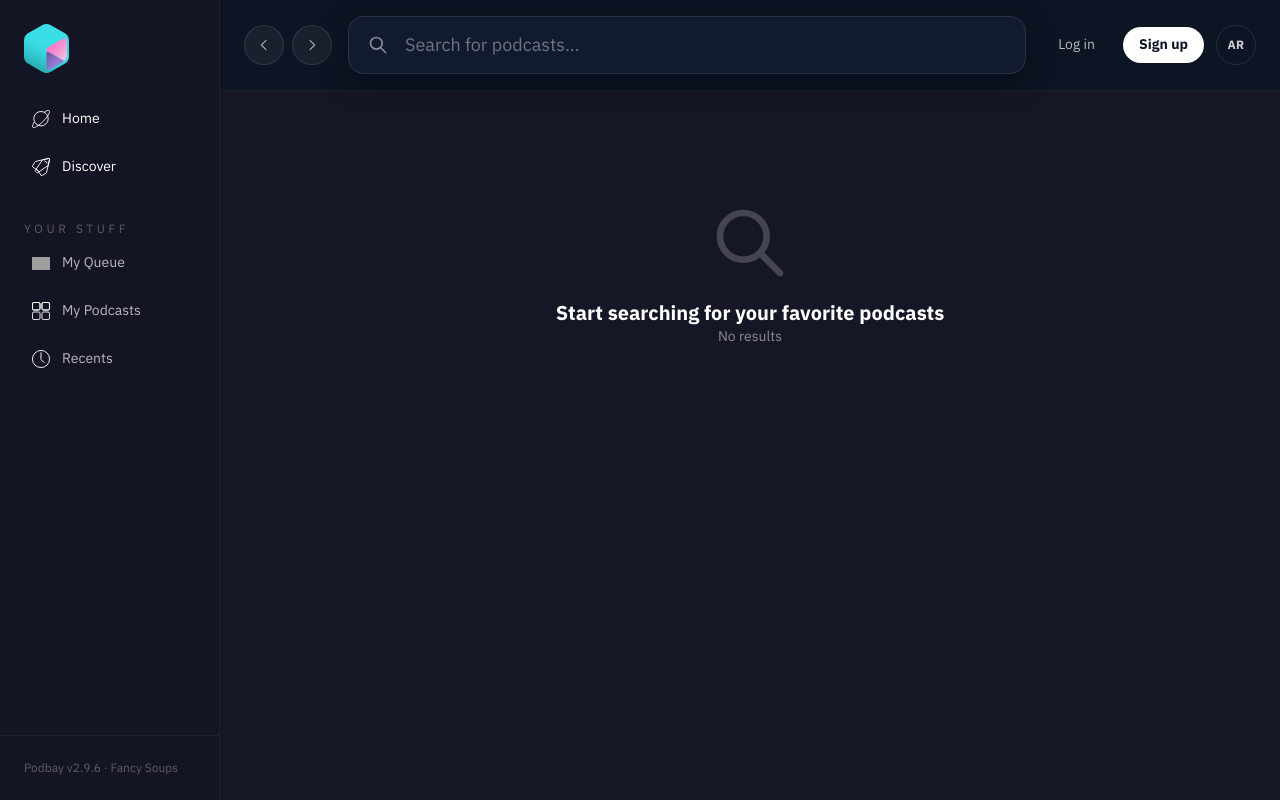
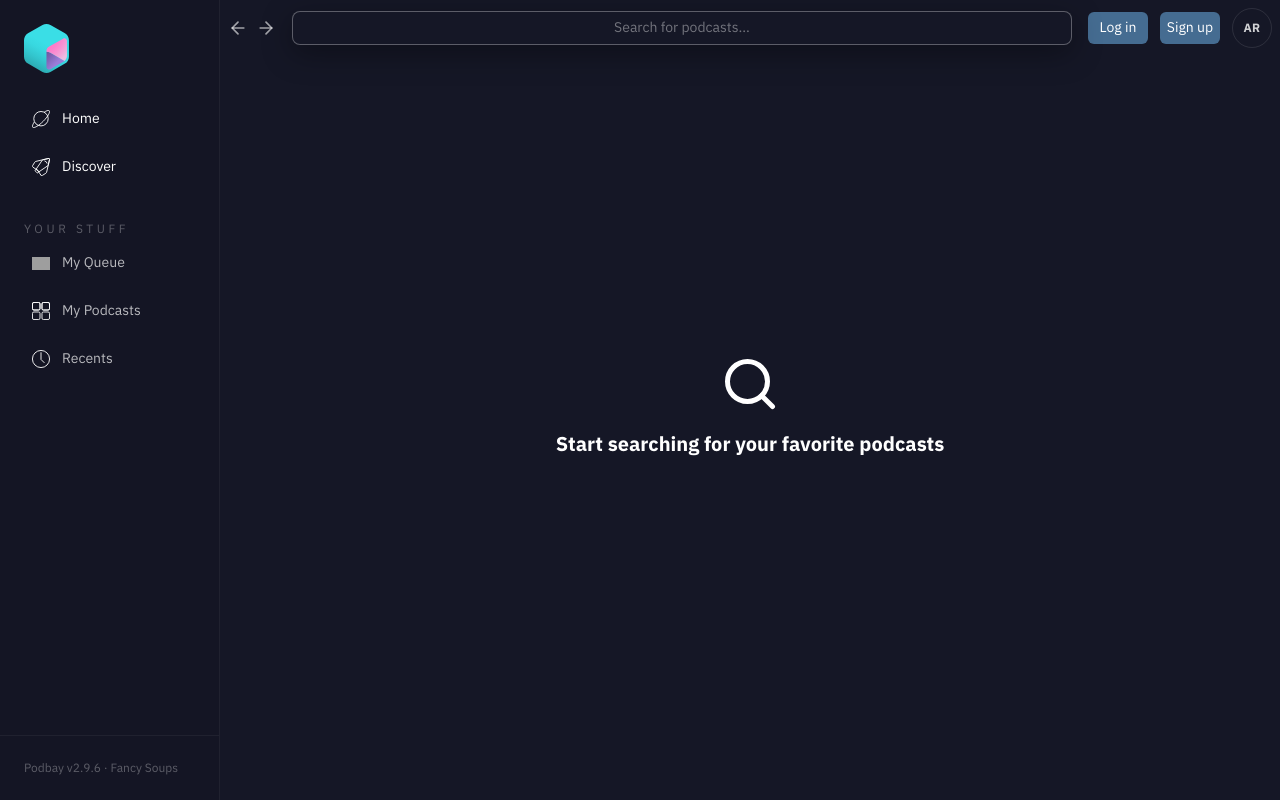
Before and after one commit to bilaldadi/itunes-search-assignment-FE, a Next.js app: page /en in a window 1280 px wide. Built offline with nearby package versions, Linux system fonts and the light colour scheme; grey boxes are pictures that could not be loaded.

Commit message:
header and serach results styles

```diff
--- a/app/components/Header.tsx
+++ b/app/components/Header.tsx
@@ -1,6 +1,8 @@
 'use client';
 
+import { ArrowLeftIcon, ArrowRightIcon, MoreVertical } from 'lucide-react';
 import { ReactNode } from 'react';
+import Image from 'next/image';
 
 interface HeaderProps {
   currentLocale: 'en' | 'ar';
@@ -14,38 +16,55 @@ export default function Header({
   children,
 }: HeaderProps) {
   return (
-    <header className="sticky top-0 z-40 border-b border-white/5 bg-[#0d1424]/90 backdrop-blur">
-      <div className="px-6 py-4 flex items-center gap-4 text-white">
+    <header className="sticky top-0 z-40 bg-[#151726]">
+      {/* Mobile Layout */}
+      <div className="md:hidden px-3 py-5 flex items-center justify-between gap-3 text-white">
+        <Image
+          src="/logo.svg"
+          alt="Logo"
+          width={40}
+          height={43}
+          className="flex-shrink-0"
+        />
+
+        <div className="flex-1">{children}</div>
+
+        <button
+          onClick={() => onLanguageChange(currentLocale === 'en' ? 'ar' : 'en')}
+          className="h-8 w-8 rounded-full border border-white/10 text-xs font-semibold uppercase tracking-wide text-white/80 hover:bg-white/10 transition flex-shrink-0"
+        >
+          {currentLocale === 'en' ? 'AR' : 'EN'}
+        </button>
+
+        <button className="flex items-center justify-center text-white/60 hover:text-white transition flex-shrink-0">
+          <MoreVertical />
+        </button>
+      </div>
+
+      {/* Desktop Layout */}
+      <div className="hidden md:flex px-2 py-2 items-center gap-4 text-white">
         <div className="flex items-center gap-2 text-white/60">
-          <button
-            className="h-10 w-10 rounded-full bg-white/5 border border-white/10 hover:bg-white/10 transition-colors flex items-center justify-center"
-            aria-label="Navigate back"
-          >
-            <svg viewBox="0 0 24 24" className="h-4 w-4" fill="none" stroke="currentColor" strokeWidth={1.8}>
-              <path strokeLinecap="round" strokeLinejoin="round" d="M15 5l-7 7 7 7" />
-            </svg>
-          </button>
-          <button
-            className="h-10 w-10 rounded-full bg-white/5 border border-white/10 hover:bg-white/10 transition-colors flex items-center justify-center"
-            aria-label="Navigate forward"
-          >
-            <svg viewBox="0 0 24 24" className="h-4 w-4" fill="none" stroke="currentColor" strokeWidth={1.8}>
-              <path strokeLinecap="round" strokeLinejoin="round" d="m9 5 7 7-7 7" />
-            </svg>
-          </button>
+           {currentLocale === 'ar' ? (
+             <>
+               <ArrowRightIcon className="w-5 h-5 text-white/60" />
+               <ArrowLeftIcon className="w-5 h-5 text-white/60" />
+             </>
+           ) : (
+             <>
+               <ArrowLeftIcon className="w-5 h-5 text-white/60" />
+               <ArrowRightIcon className="w-5 h-5 text-white/60" />
+             </>
+           )}
         </div>
 
         <div className="flex-1">{children}</div>
 
         <div className="flex items-center gap-3">
-          <button className="px-4 py-2 text-sm text-white/70 hover:text-white transition-colors">Log in</button>
-          <button className="px-4 py-2 text-sm font-semibold rounded-full bg-white text-[#0d1424] hover:opacity-90 transition">
-            Sign up
-          </button>
+          <button className="w-15 p-1.5 text-sm  rounded-md bg-[#456C91] text-white hover:opacity-90 transition">Log in</button>
+          <button className="w-15 p-1.5 text-sm  rounded-md bg-[#456C91] text-white hover:opacity-90 transition">Sign up</button>
           <button
             onClick={() => onLanguageChange(currentLocale === 'en' ? 'ar' : 'en')}
             className="h-10 w-10 rounded-full border border-white/10 text-xs font-semibold uppercase tracking-wide text-white/80 hover:bg-white/10 transition"
-            aria-label={currentLocale === 'en' ? 'Switch to Arabic' : 'Switch to English'}
           >
             {currentLocale === 'en' ? 'AR' : 'EN'}
           </button>
--- a/app/components/ResultsContainer.tsx
+++ b/app/components/ResultsContainer.tsx
@@ -5,7 +5,7 @@ import Image from 'next/image';
 import { useLocale, useTranslations } from 'next-intl';
 import { Podcast, ViewMode } from '@/types/podcast';
 import ViewToggle from './ViewToggle';
-import { EllipsisVertical, Play } from 'lucide-react';
+import { EllipsisVertical, Play, SearchIcon } from 'lucide-react';
 
 interface ResultsContainerProps {
   podcasts: Podcast[];
@@ -36,10 +36,10 @@ export default function ResultsContainer({
   const locale = useLocale();
   const isRTL = locale === 'ar';
 
-  const topPodcasts = useMemo(() => podcasts.slice(0, Math.min(12, podcasts.length)), [podcasts]);
+  const topPodcasts = useMemo(() => podcasts.slice(0, Math.min(24, podcasts.length)), [podcasts]);
   const topEpisodes = useMemo(() => {
-    if (podcasts.length > 12) {
-      return podcasts.slice(12);
+    if (podcasts.length > 24) {
+      return podcasts.slice(24);
     }
     return podcasts;
   }, [podcasts]);
@@ -83,16 +83,14 @@ export default function ResultsContainer({
   // Initial state (no search yet)
   if (!hasSearched) {
     return (
-      <div className="flex items-center justify-center py-28">
-        <div className="text-center space-y-4 text-white/70" dir={isRTL ? 'rtl' : 'ltr'}>
-          <svg className="w-20 h-20 text-white/20 mx-auto" fill="none" stroke="currentColor" viewBox="0 0 24 24">
-            <path strokeLinecap="round" strokeLinejoin="round" strokeWidth={2} d="M21 21l-6-6m2-5a7 7 0 1 1-14 0 7 7 0 0 1 14 0z" />
-          </svg>
+      <div className="flex items-center justify-center min-h-[calc(100vh-100px)]">
+        <div className="px-3 text-center space-y-4 text-white/70">
+          <SearchIcon
+            size={60}
+            className="text-white mx-auto"
+          />
           <div>
             <p className="text-xl font-semibold text-white">{t('initialState')}</p>
-            <p className="text-sm text-white/50">
-              {t('resultsCount', { count: podcasts.length })}
-            </p>
           </div>
         </div>
       </div>
@@ -102,7 +100,7 @@ export default function ResultsContainer({
   // No results state
   if (hasSearched && podcasts.length === 0) {
     return (
-      <div className="flex items-center justify-center py-28">
+      <div className="flex items-center justify-center min-h-[calc(100vh-100px)]">
         <div className="text-center space-y-4 text-white/70" dir={isRTL ? 'rtl' : 'ltr'}>
           <svg className="w-20 h-20 text-white/20 mx-auto" fill="none" stroke="currentColor" viewBox="0 0 24 24">
             <path strokeLinecap="round" strokeLinejoin="round" strokeWidth={2} d="M9.172 16.172a4 4 0 0 1 5.656 0M9 10h.01M15 10h.01M21 12a9 9 0 1 1-18 0 9 9 0 0 1 18 0z" />
@@ -128,27 +126,36 @@ export default function ResultsContainer({
     </div>
   );
 
+  const renderListview = (podcast: Podcast, index: number) => {
+    return <div
+    key={`${podcast.trackId ?? podcast.collectionName ?? 'episode'}-list-${index}`}
+    className="flex gap-4 py-2 hover:bg-white/5 transition-colors"
+    dir={isRTL ? 'rtl' : 'ltr'}
+    >
+
+    <div className="rounded-xs overflow-hidden bg-white/10 w-25 h-25">
+      <Image className="w-full h-full" src={getArtworkUrl(podcast)} alt={podcast.trackName} width={100} height={100} />
+    </div>
+
+    <div className="flex-1 min-w-0 flex flex-col justify-between">
+      <p className="text-base font-semibold text-white line-clamp-2">{podcast.trackName}</p>
+      <p className="text-sm text-[#e3bd71] line-clamp-1">{podcast.artistName}</p>
+      <p className="text-sm text-white/50 line-clamp-2">{podcast.longDescription}</p>
+      <p className="flex text-xs text-white/50">{formatReleaseDate(podcast.releaseDate, locale)}</p>
+    </div>
+    <button className="px-4 flex flex-col gap-5 items-center justify-center">
+      <Play size={16}  className="text-white/50 hover:text-white cursor-pointer" />
+      <EllipsisVertical size={16} className="text-white/50 hover:text-white cursor-pointer" />
+    </button>
+  </div>
+  }
+
   const renderTopPodcasts = () => {
     if (topPodcastsView === 'list') {
       return (
-        <div className="space-y-3">
+        <div className=" divide-y divide-white/5">
           {topPodcasts.map((podcast, index) => (
-            <div
-              key={`${podcast.trackId ?? podcast.collectionName ?? 'podcast'}-${index}`}
-              className="flex items-center gap-4 bg-white/5 rounded-2xl border border-white/5 px-4 py-3 hover:bg-white/10 transition-colors"
-              dir={isRTL ? 'rtl' : 'ltr'}
-            >
-              <div className="relative h-16 w-16 rounded-2xl overflow-hidden bg-white/10 flex-shrink-0">
-                <PodcastArtwork src={getArtworkUrl(podcast)} alt={podcast.trackName} />
-              </div>
-              <div className="flex-1 min-w-0">
-                <p className="text-sm text-white/50 line-clamp-1">{podcast.artistName}</p>
-                <p className="text-lg font-semibold text-white line-clamp-1">{podcast.trackName}</p>
-              </div>
-              {podcast.primaryGenreName && (
-                <span className="text-xs uppercase tracking-widest text-white/40">{podcast.primaryGenreName}</span>
-              )}
-            </div>
+            renderListview(podcast, index)
           ))}
         </div>
       );
@@ -168,7 +175,6 @@ export default function ResultsContainer({
           <div
             key={`${podcast.trackId ?? podcast.collectionName ?? 'podcast'}-scroll-${index}`}
             className="w-60 flex-shrink-0"
-            style={{ scrollSnapAlign: 'start' }}
           >
             {renderCard(podcast)}
           </div>
@@ -212,27 +218,7 @@ export default function ResultsContainer({
       return (
         <div className=" divide-y divide-white/5">
           {topEpisodes.map((podcast, index) => (
-            <div
-              key={`${podcast.trackId ?? podcast.collectionName ?? 'episode'}-list-${index}`}
-              className="flex gap-4 py-2 hover:bg-white/5 transition-colors"
-              dir={isRTL ? 'rtl' : 'ltr'}
-            >
-
-              <div className="rounded-xs overflow-hidden bg-white/10 w-25 h-25">
-                <Image className="w-full h-full" src={getArtworkUrl(podcast)} alt={podcast.trackName} width={100} height={100} />
-              </div>
-
-              <div className="flex-1 min-w-0 flex flex-col justify-between">
-                <p className="text-base font-semibold text-white line-clamp-2">{podcast.trackName}</p>
-                <p className="text-sm text-[#e3bd71] line-clamp-1">{podcast.artistName}</p>
-                <p className="text-sm text-white/50 line-clamp-2">{podcast.longDescription}</p>
-                <p className="flex text-xs text-white/50">{formatReleaseDate(podcast.releaseDate, locale)}</p>
-              </div>
-              <button className="px-4 flex flex-col gap-5 items-center justify-center">
-                <Play size={16}  className="text-white/50 hover:text-white cursor-pointer" />
-                <EllipsisVertical size={16} className="text-white/50 hover:text-white cursor-pointer" />
-              </button>
-            </div>
+            renderListview(podcast, index)
           ))}
         </div>
       );
@@ -252,7 +238,6 @@ export default function ResultsContainer({
           <div
             key={`${podcast.trackId ?? podcast.collectionName ?? 'episode'}-scroll-${index}`}
             className="flex-shrink-0"
-            style={{ scrollSnapAlign: 'start' }}
           >
             {renderEpisodeTile(podcast, index)}
           </div>
@@ -266,7 +251,7 @@ export default function ResultsContainer({
       <section className="space-y-4">
         <div className="flex flex-col gap-3" dir={isRTL ? 'rtl' : 'ltr'}>
           <p className="text-xs uppercase tracking-[0.4em] text-white/30">{t('resultsCount', { count: podcasts.length })}</p>
-          <div className="flex flex-col lg:flex-row lg:items-center lg:justify-between gap-3">
+          <div className="flex flex-row justify-between gap-3">
             <div>
               <h2 className="text-2xl font-semibold text-white">{headingFor('podcasts')}</h2>
               <span className="text-sm text-white/50">
@@ -280,7 +265,7 @@ export default function ResultsContainer({
       </section>
 
       <section className="space-y-4">
-        <div className="flex flex-col lg:flex-row lg:items-center lg:justify-between gap-3" dir={isRTL ? 'rtl' : 'ltr'}>
+        <div className="flex flex-row justify-between gap-3">
           <div>
             <h2 className="text-2xl font-semibold text-white">{headingFor('episodes')}</h2>
             <span className="text-sm text-white/50">{t('freshEpisodes')}</span>
@@ -311,7 +296,6 @@ function formatReleaseDate(value: string | undefined, locale: string) {
     return '';
   }
 }
-
 function formatShortDate(value: string | undefined, locale: string) {
   if (!value) return '';
   try {
--- a/app/components/SearchBar.tsx
+++ b/app/components/SearchBar.tsx
@@ -4,13 +4,13 @@ import { useState, useEffect, useRef } from 'react';
 import { useTranslations, useLocale } from 'next-intl';
 import { debounce } from '@/lib/debounce';
 
+
 interface SearchBarProps {
   onSearch: (query: string) => void;
-  isLoading?: boolean;
-  variant?: 'standalone' | 'condensed';
+
 }
 
-export default function SearchBar({ onSearch, isLoading, variant = 'standalone' }: SearchBarProps) {
+export default function SearchBar({ onSearch }: SearchBarProps) {
   const t = useTranslations('search');
   const locale = useLocale();
   const [query, setQuery] = useState('');
@@ -24,77 +24,17 @@ export default function SearchBar({ onSearch, isLoading, variant = 'standalone'
     debouncedSearchRef.current(query);
   }, [query]);
 
-  const handleClear = () => {
-    setQuery('');
-    onSearch('');
-  };
+  return (
 
-  const isCondensed = variant === 'condensed';
-  const iconPositionClass = locale === 'ar' ? 'right-0 pr-5' : 'left-0 pl-5';
-  const clearPositionClass = locale === 'ar' ? 'left-0 pl-5' : 'right-0 pr-5';
-  const paddingClass = locale === 'ar' ? 'pr-14 pl-16' : 'pl-14 pr-16';
-  const inputVerticalPadding = isCondensed ? 'py-3.5' : 'py-4';
-
-  const containerClass = isCondensed ? 'w-full' : 'w-full max-w-4xl mx-auto px-6 py-8';
-
-  return (
-    <div className={containerClass}>
       <div className="relative w-full">
-        {/* Search Icon */}
-        <div className={`absolute inset-y-0 flex items-center pointer-events-none text-white/50 ${iconPositionClass}`}>
-          <svg
-            className="h-5 w-5"
-            fill="none"
-            stroke="currentColor"
-            viewBox="0 0 24 24"
-            aria-hidden="true"
-          >
-            <path
-              strokeLinecap="round"
-              strokeLinejoin="round"
-              strokeWidth={2}
-              d="M21 21l-6-6m2-5a7 7 0 11-14 0 7 7 0 0114 0z"
-            />
-          </svg>
-        </div>
-
-        {/* Search Input */}
         <input
           type="text"
           value={query}
           onChange={(e) => setQuery(e.target.value)}
           placeholder={t('placeholder')}
-          className={`w-full ${paddingClass} ${inputVerticalPadding} text-base sm:text-lg rounded-2xl bg-[#111a2e] border border-white/10 text-white placeholder:text-white/40 focus:outline-none focus:ring-2 focus:ring-[#7d5bff] focus:border-transparent transition-all shadow-[0_8px_30px_rgba(0,0,0,0.35)]`}
+          className={`w-full p-1.5 text-sm rounded-lg bg-[#151726] border border-white/30 text-white placeholder:text-white/40 focus:outline-none focus:ring-2 focus:ring-[#9B7DD9] focus:border-transparent focus:bg-white/10  transition-all shadow-[0_8px_30px_rgba(0,0,0,0.35)] text-center`}
           dir={locale === 'ar' ? 'rtl' : 'ltr'}
         />
-
-        {/* Clear Button & Loading Indicator */}
-        <div className={`absolute inset-y-0 flex items-center ${clearPositionClass}`}>
-          {isLoading ? (
-            <div className="animate-spin h-5 w-5 border-2 border-white/30 border-t-[#7d5bff] rounded-full" />
-          ) : query ? (
-            <button
-              onClick={handleClear}
-              className="text-white/40 hover:text-white/80 transition-colors"
-              aria-label={t('clear')}
-            >
-              <svg
-                className="h-5 w-5"
-                fill="none"
-                stroke="currentColor"
-                viewBox="0 0 24 24"
-              >
-                <path
-                  strokeLinecap="round"
-                  strokeLinejoin="round"
-                  strokeWidth={2}
-                  d="M6 18L18 6M6 6l12 12"
-                />
-              </svg>
-            </button>
-          ) : null}
-        </div>
       </div>
-    </div>
   );
 }
```
Also changed, not shown: app/components/ViewToggle.tsx (+5 -22 lines).
